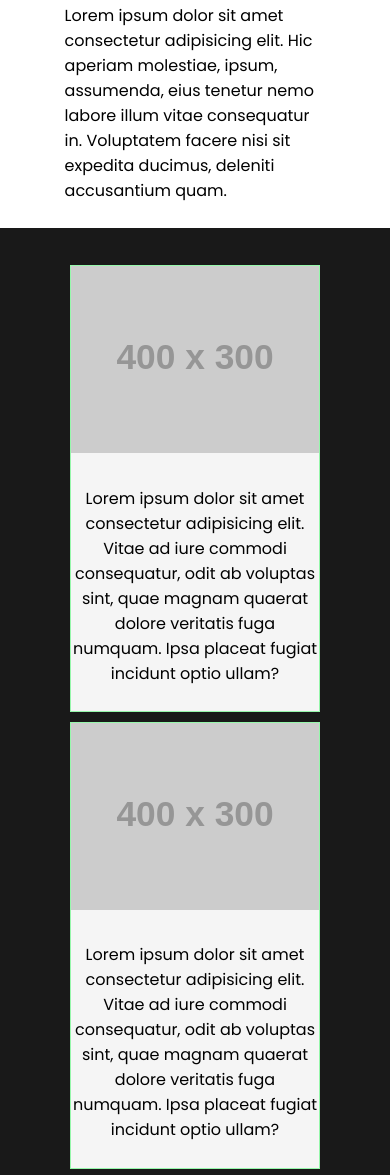
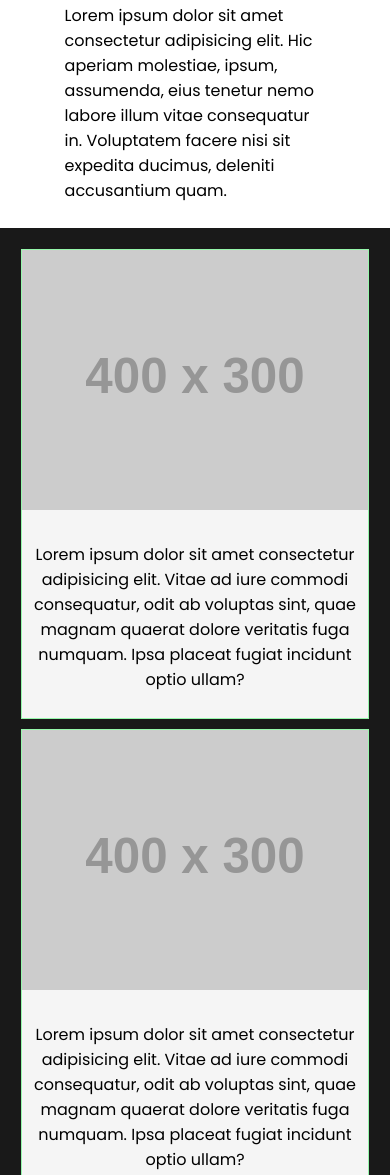
Before and after one commit to thakurkunal908/responsive, a plain HTML site: page index.html in a window 390 px wide. Shown: the part 1536-2711 px from the top of the page. Drawn offline with Linux system fonts and the light colour scheme; placeholder pictures from the web are drawn by us.

Commit message:
Increased width for project container

```diff
--- a/style.css
+++ b/style.css
@@ -151,7 +151,7 @@ nav ul li a:hover{
 }
 .projects{
     background-color:rgba(0,0,0,.9);
-    padding: 2rem;
+    padding: 1rem;
 }
 
 .projects>.container{
@@ -247,6 +247,9 @@ input[type=submit]:hover{
     .skills>.row{
         flex-direction: column;
     }
+    .projects>.container{
+        width: 100%;
+    }
     .projects>.container>.project{
         width: 100%;
         margin: 5px;
```
